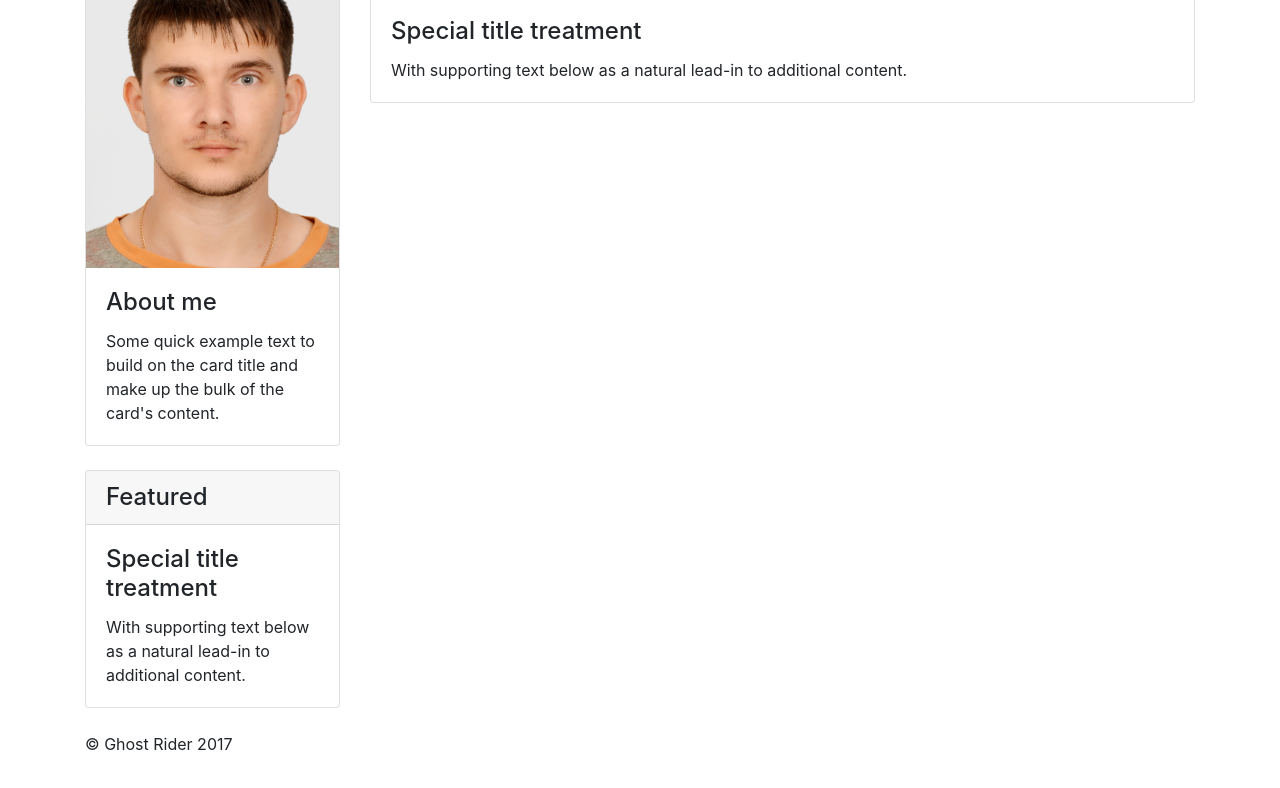
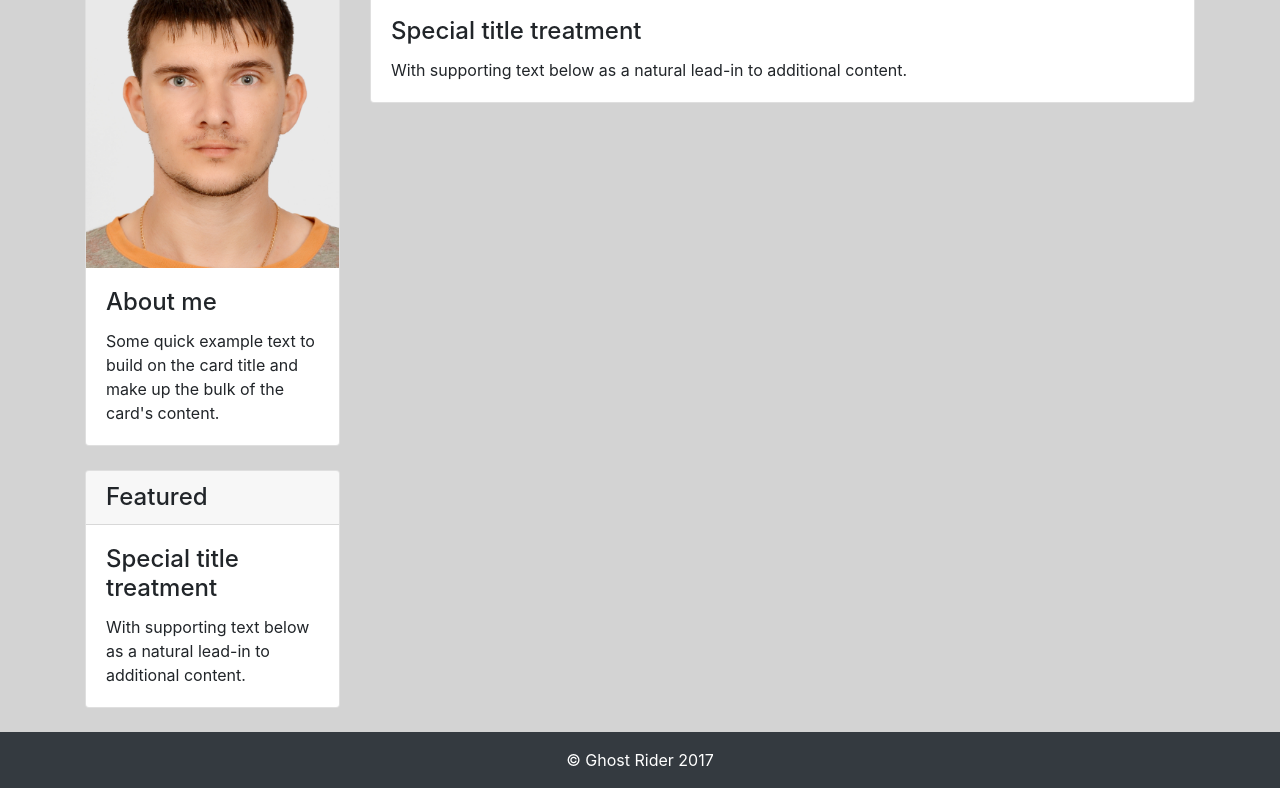
Before and after one commit to Ghost-Rider-gu/Ghost-Rider-gu.github.io, a plain HTML site: page index.html in a window 1280 px wide. Shown: the part 500-1288 px from the top of the page. Before the commit the page ends 1256 px from the top, so only its background shows below. Drawn offline with Linux system fonts and the light colour scheme.

Commit message:
update styles

```diff
--- a/css/site-style.css
+++ b/css/site-style.css
@@ -1,3 +1,7 @@
+body {
+    background-color: lightgray;
+}
+
 .header {
     height: 300px;
 
@@ -8,6 +12,15 @@
     text-align: center;
 }
 
+.footer {
+    padding: 1rem;
+
+    background-color: #343a40;
+
+    color: white;
+    text-align: center;
+}
+
 .main {
     margin-top: 3rem;
 }
```
